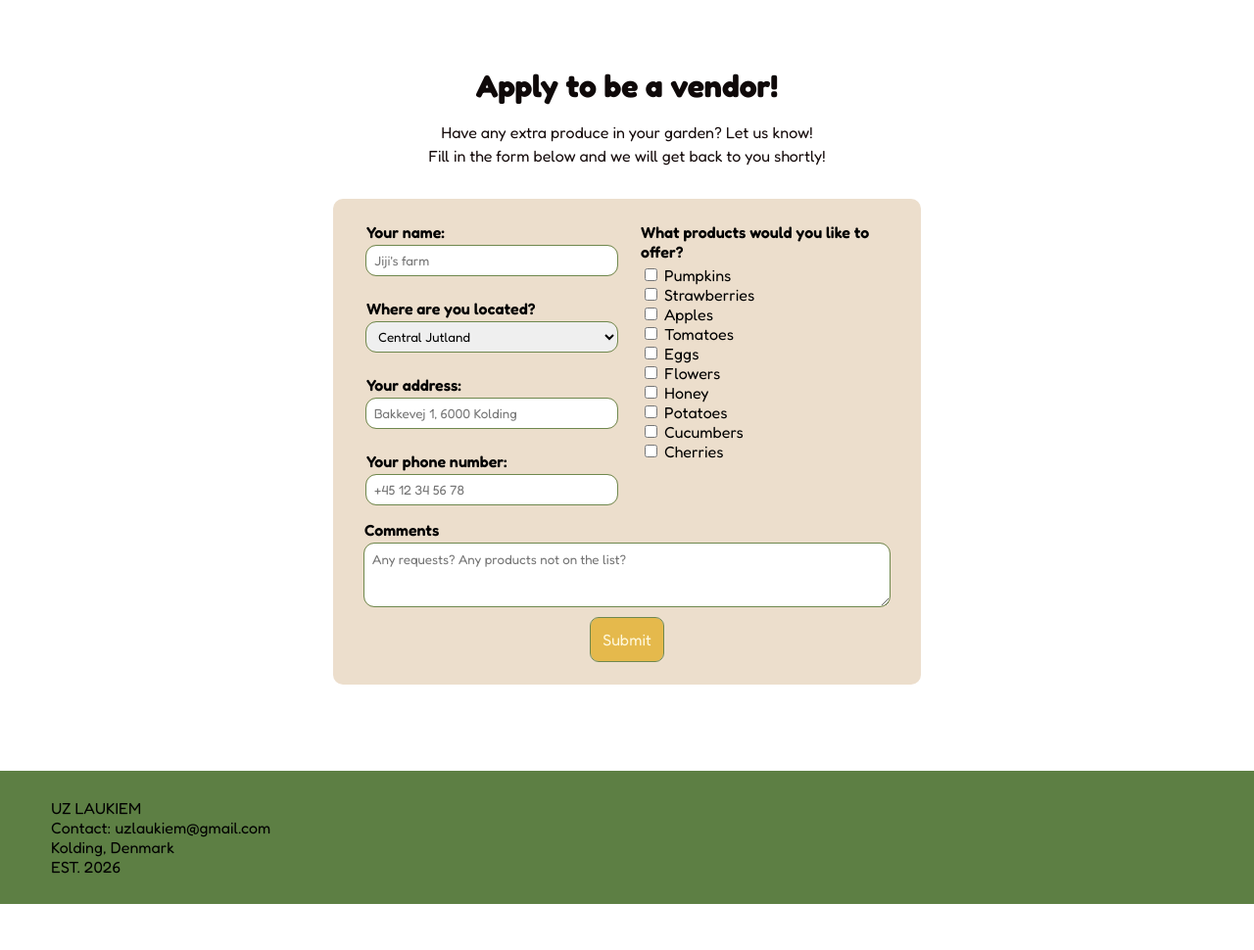
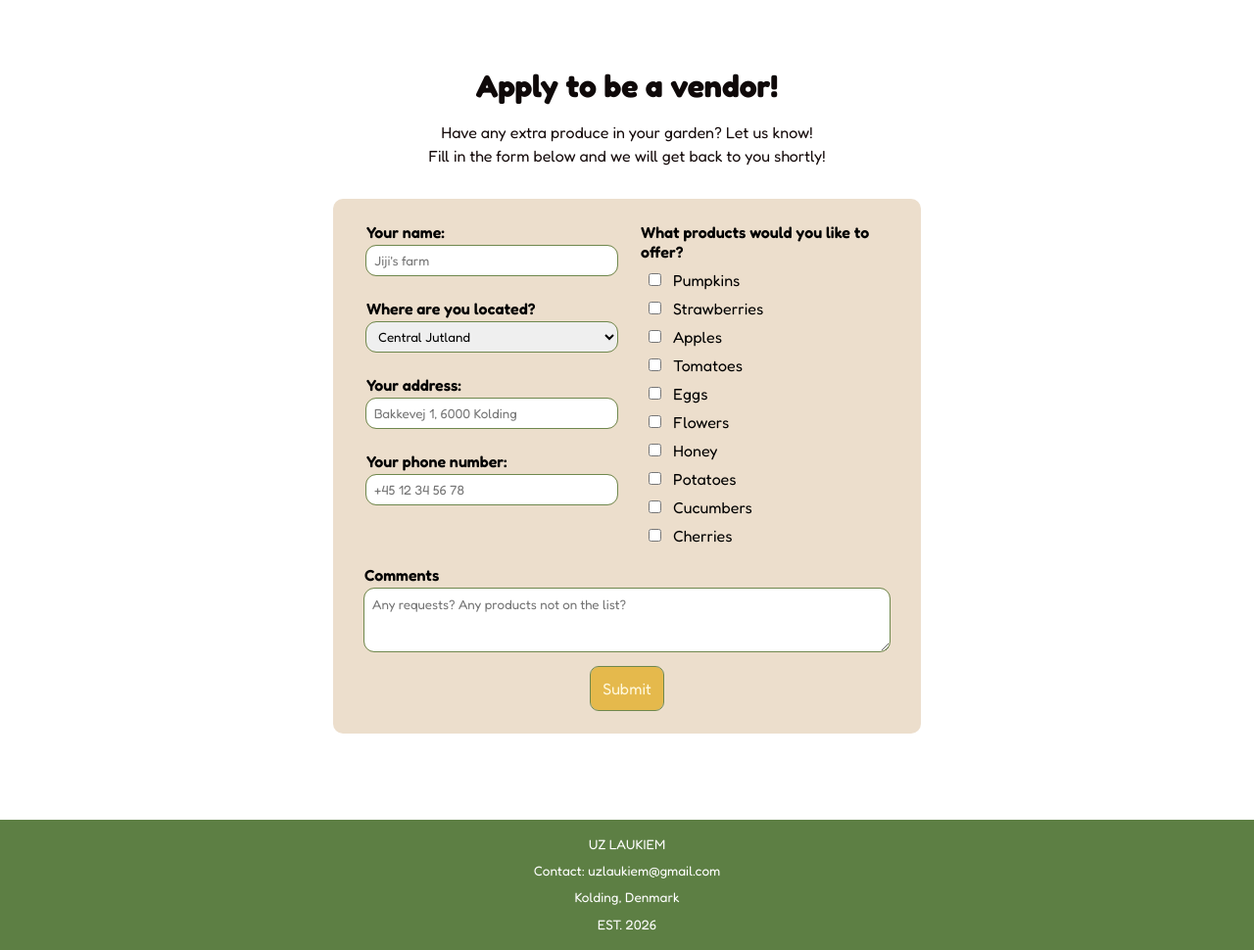
Before and after one commit to dacelensa/webdevexam, a Flask app: page /apply in a window 1280 px wide. Shown: the part 56-1026 px from the top of the page at 98% size. Before the commit the page ends 979 px from the top, so only its background shows below. Run offline with Flask 3, Linux system fonts and the light colour scheme; some libraries are stand-ins or nearby versions.

Commit message:
Fixed html semantics

```diff
--- a/templates/base.html
+++ b/templates/base.html
@@ -1,4 +1,5 @@
-<html>
+<!DOCTYPE html>
+<html lang="en">
 
     <head>
         <title>{% block title %} {% endblock%} | Uz laukiem</title>
@@ -66,11 +67,11 @@
             {% endblock %}
         </main>
         <footer class="site-footer">
-            <ul class="footer-text">
-                UZ LAUKIEM<br>
-                Contact: uzlaukiem@gmail.com<br>
-                Kolding, Denmark<br>
-                EST. 2026
+            <ul class="footer-list">
+                <li>UZ LAUKIEM</li>
+                <li>Contact: uzlaukiem@gmail.com</li>
+                <li>Kolding, Denmark</li>
+                <li>EST. 2026</li>
             </ul>
         </footer>
     </body>
--- a/templates/individual_produce.html
+++ b/templates/individual_produce.html
@@ -46,8 +46,8 @@
             Documentation:
             https://developers.google.com/maps/documentation/embed/embedding-map#place_mode
             -->
-            <iframe width="100%" height="100%" frameborder="0" style="border:0"
-                referrerpolicy="no-referrer-when-downgrade"
+            <iframe title="Find {{offer.vendor_name}} on map" width="100%" height="100%" frameborder="0"
+                style="border:0" referrerpolicy="no-referrer-when-downgrade"
                 src="https://www.google.com/maps/embed/v1/place?key=AIzaSyBl6wt5dYd9xZ0ho5_ZvXlW1BmqBLam_1k&q={{offer.vendor_address}}"
                 allowfullscreen>
             </iframe>
--- a/templates/submission_form.html
+++ b/templates/submission_form.html
@@ -48,34 +48,34 @@
             <fieldset class="form-fieldset"><label class="form-field-label" for="offer">What products would you like to
                     offer?</label>
 
-                <input type="checkbox" id="offer-pumpkin" name="offer" value="Pumpkin">
+                <input class="form-checkbox" type="checkbox" id="offer-pumpkin" name="offer" value="Pumpkin">
                 <label for="offer-pumpkin">Pumpkins</label><br>
 
-                <input type="checkbox" id="offer-strawberry" name="offer" value="Strawberry">
+                <input class="form-checkbox" type="checkbox" id="offer-strawberry" name="offer" value="Strawberry">
                 <label for="offer-strawberry">Strawberries</label><br>
 
-                <input type="checkbox" id="offer-apple" name="offer" value="Apple">
+                <input class="form-checkbox" type="checkbox" id="offer-apple" name="offer" value="Apple">
                 <label for="offer-apple">Apples</label><br>
 
-                <input type="checkbox" id="offer-tomato" name="offer" value="Tomato">
+                <input class="form-checkbox" type="checkbox" id="offer-tomato" name="offer" value="Tomato">
                 <label for="offer-tomato">Tomatoes</label><br>
 
-                <input type="checkbox" id="offer-eggs" name="offer" value="Eggs">
+                <input class="form-checkbox" type="checkbox" id="offer-eggs" name="offer" value="Eggs">
                 <label for="offer-eggs">Eggs</label><br>
 
-                <input type="checkbox" id="offer-flowers" name="offer" value="Flowers">
+                <input class="form-checkbox" type="checkbox" id="offer-flowers" name="offer" value="Flowers">
                 <label for="offer-flowers">Flowers</label><br>
 
-                <input type="checkbox" id="offer-honey" name="offer" value="Honey">
+                <input class="form-checkbox" type="checkbox" id="offer-honey" name="offer" value="Honey">
                 <label for="offer-honey">Honey</label><br>
 
-                <input type="checkbox" id="offer-potato" name="offer" value="Potato">
+                <input class="form-checkbox" type="checkbox" id="offer-potato" name="offer" value="Potato">
                 <label for="offer-potato">Potatoes</label><br>
 
-                <input type="checkbox" id="offer-cucumber" name="offer" value="Cucumber">
+                <input class="form-checkbox" type="checkbox" id="offer-cucumber" name="offer" value="Cucumber">
                 <label for="offer-cucumber">Cucumbers</label><br>
 
-                <input type="checkbox" id="offer-cherry" name="offer" value="Cherry">
+                <input class="form-checkbox" type="checkbox" id="offer-cherry" name="offer" value="Cherry">
                 <label for="offer-cherry">Cherries</label><br>
             </fieldset>
         </div>
--- a/templates/vendors.html
+++ b/templates/vendors.html
@@ -35,7 +35,7 @@
             Documentation:
             https://developers.google.com/maps/documentation/embed/embedding-map#place_mode
             -->
-            <iframe width="100%" height="100%" frameborder="0" style="border:0"
+            <iframe title="Find {{vendor.name}} on map" width="100%" height="100%" frameborder="0" style="border:0"
                 referrerpolicy="no-referrer-when-downgrade"
                 src="https://www.google.com/maps/embed/v1/place?key=AIzaSyBl6wt5dYd9xZ0ho5_ZvXlW1BmqBLam_1k&q={{vendor.address}}"
                 allowfullscreen>
```
